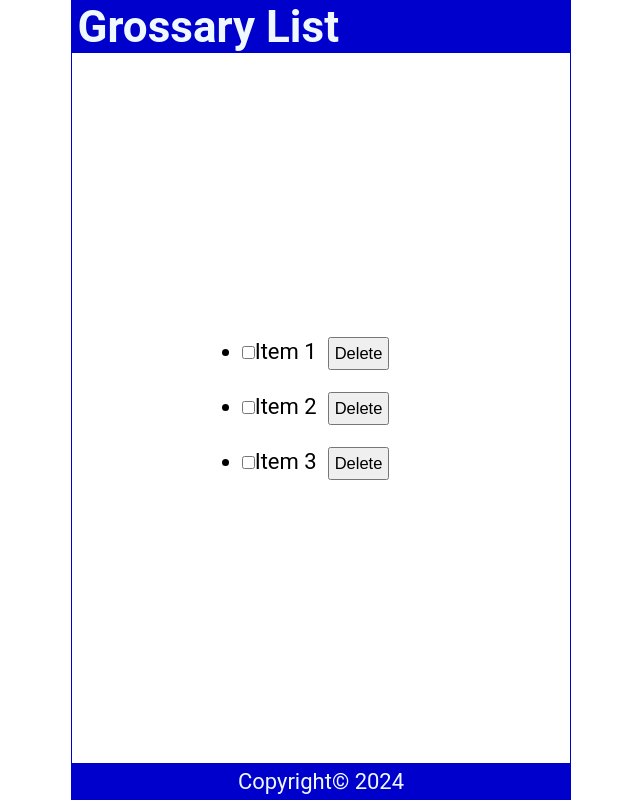
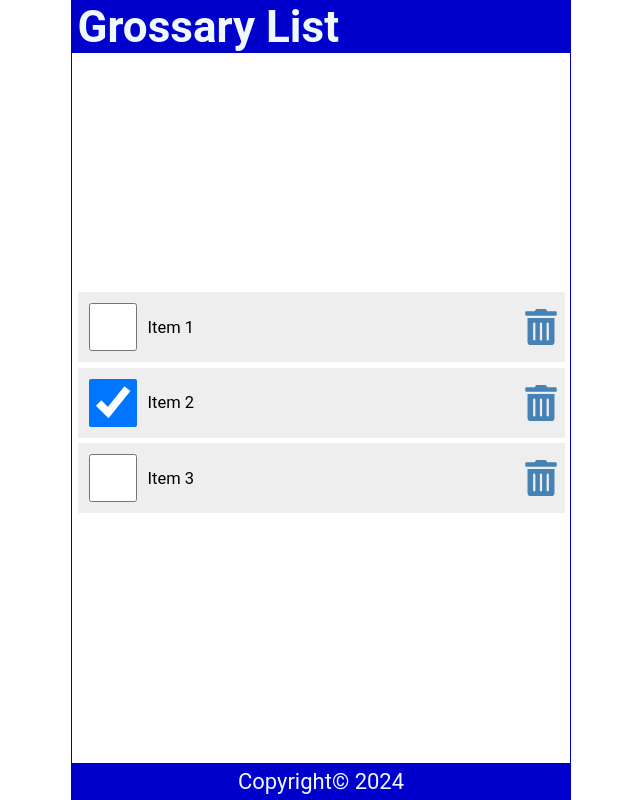
Before and after one commit to JeevanSadalge2020/React-Tutorial, a React (Create React App) app: page / in a window 1280 px wide. Shown: the whole page, without its empty margins (319-959 px from the left). Built offline with nearby package versions, Linux system fonts and the light colour scheme.

Commit message:
check uncheck funcion handled for checkboxes

```diff
--- a/package.json
+++ b/package.json
@@ -3,6 +3,11 @@
   "version": "0.1.0",
   "private": true,
   "dependencies": {
+    "@fortawesome/fontawesome-svg-core": "^6.5.1",
+    "@fortawesome/free-brands-svg-icons": "^6.5.1",
+    "@fortawesome/free-regular-svg-icons": "^6.5.1",
+    "@fortawesome/free-solid-svg-icons": "^6.5.1",
+    "@fortawesome/react-fontawesome": "^0.2.0",
     "@testing-library/jest-dom": "^5.17.0",
     "@testing-library/react": "^13.4.0",
     "@testing-library/user-event": "^13.5.0",
--- a/src/Main.js
+++ b/src/Main.js
@@ -1,24 +1,43 @@
 import { useState } from "react";
+import { FaTrashAlt } from "react-icons/fa";
 
 let Items = [
   { id: 1, checked: false, item: "Item 1" },
-  { id: 2, checked: false, item: "Item 2" },
+  { id: 2, checked: true, item: "Item 2" },
   { id: 3, checked: false, item: "Item 3" },
 ];
 
 function Main() {
   let [items, setItems] = useState(Items);
 
+  function handleChange(id) {
+    let newItems = items.map((item) => {
+      if (Number(id) === item.id) {
+        if (item.checked) item.checked = false;
+        else item.checked = true;
+      }
+      return item;
+    });
+    setItems(newItems);
+  }
+
   return (
     <main>
       <ul>
-        {items.map((ele) => {
-          const { id, item, checked } = ele;
+        {items.map((el) => {
+          const { id, item, checked } = el;
           return (
-            <li>
-              <input type="checkbox" id={id} key={id} checked={checked} />
+            <li className="item" key={id}>
+              <input
+                type="checkbox"
+                id={id}
+                checked={checked}
+                onChange={(e) => {
+                  handleChange(id);
+                }}
+              />
               <label htmlFor={id}>{item}</label>
-              <button>Delete</button>
+              <FaTrashAlt role="button" tabIndex="0" />
             </li>
           );
         })}
--- a/src/index.css
+++ b/src/index.css
@@ -58,8 +58,61 @@ footer {
     place-content: center;
 }
 
-button {
-    margin: 0.5rem;
+ul {
+    width: 100%;
+    list-style: none;
+    padding: 0 0.25rem 0.25rem;
+}
+
+ul li::before {
+    content: "\200B";
+}
+
+.item {
+    display: flex;
+    justify-content: flex-start;
+    align-items: center;
+    padding: 0.5rem 0 0.5rem 0.5rem;
+    margin: 0.25rem 0;
+    background-color: #eee;
+}
+
+.item:first-child {
+    margin: 0;
+}
+
+.item input[type="checkbox"] {
+    text-align: center;
+    width: 2.5rem;
+    width: 48px;
+    min-width: 48px;
+    height: 2.5rem;
+    height: 48px;
+    min-height: 48px;
+    cursor: pointer;
+    margin-right: 0.5rem;
+}
+
+.item input[type="checkbox"]:focus+label {
+    text-decoration: underline;
+}
+
+.item>label {
     font-size: 0.75rem;
-    padding: 5px;
+    flex-grow: 1;
 }
+
+.item svg {
+    width: 48px;
+    min-width: 48px;
+    height: 36px;
+    font-size: 1rem;
+    color: steelblue;
+    cursor: pointer;
+}
+
+.item svg:focus,
+.item svg:hover {
+    color: red;
+    outline: none;
+}
```
Also changed, not shown: 1 other file (tests, documents, lock files or other folders).
